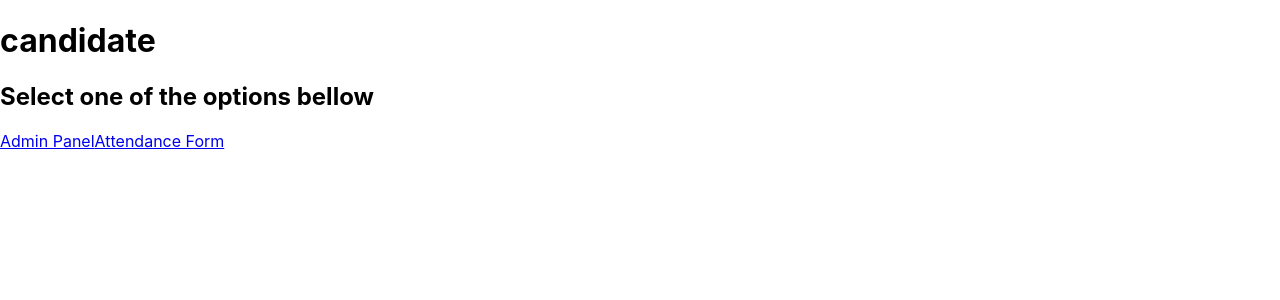
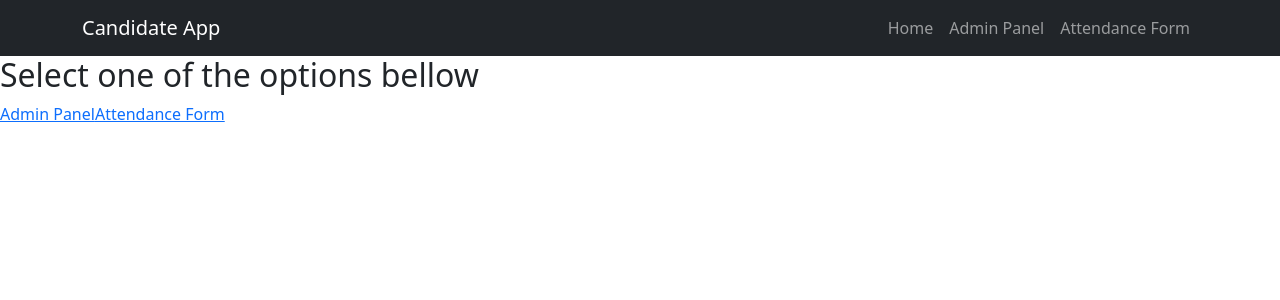
Before and after one commit to ajcastany/candidate1, a React (Create React App) app: page / in a window 1280 px wide. Shown: the top 300 px of the page. Built offline with nearby package versions, Linux system fonts and the light colour scheme.

Commit message:
ADD: Navbar

```diff
--- a/src/App.tsx
+++ b/src/App.tsx
@@ -1,6 +1,7 @@
 import React from 'react';
 import './App.css';
 import {Routes, Route} from 'react-router-dom';
+import Navigation from './Home/Navigation';
 import HomePage from "./Home/HomePage";
 import AdminPanel from "./AdminPanel/AdminPanel";
 import AttendanceForm from "./AttendanceForm/AttendanceForm";
@@ -8,7 +9,7 @@ import AttendanceForm from "./AttendanceForm/AttendanceForm";
 function App() {
   return (
     <div>
-      <h1>candidate</h1>
+      <Navigation />
       <Routes>
         <Route path="/" element={<HomePage />}/>
         <Route path="/admin" element={<AdminPanel />} />
--- /dev/null
+++ b/src/Home/Navigation.tsx
@@ -0,0 +1,22 @@
+import React from "react";
+import { Navbar, Nav, Container } from "react-bootstrap";
+
+function Navigation() {
+    return (
+        <Navbar collapseOnSelect expand="lg" bg="dark" variant="dark">
+            <Container className="me-auto">
+                <Navbar.Brand href="/">Candidate App</Navbar.Brand>
+                <Navbar.Toggle aria-controls="responsive-navbar-nav" />
+                <Navbar.Collapse id="responsive-navbar-nav">
+                    <Nav className="ms-auto">
+                        <Nav.Link href="/">Home</Nav.Link>
+                        <Nav.Link href="/admin">Admin Panel</Nav.Link>
+                        <Nav.Link href="/attendance">Attendance Form</Nav.Link>
+                    </Nav>
+                </Navbar.Collapse>
+            </Container>
+        </Navbar>
+    );
+}
+
+export default Navigation;
--- a/src/index.tsx
+++ b/src/index.tsx
@@ -1,6 +1,7 @@
 import React from 'react';
 import ReactDOM from 'react-dom/client';
 import './index.css';
+import 'bootstrap/dist/css/bootstrap.min.css';
 import App from './App';
 import { BrowserRouter as Router } from 'react-router-dom';
 import reportWebVitals from './reportWebVitals';
```
